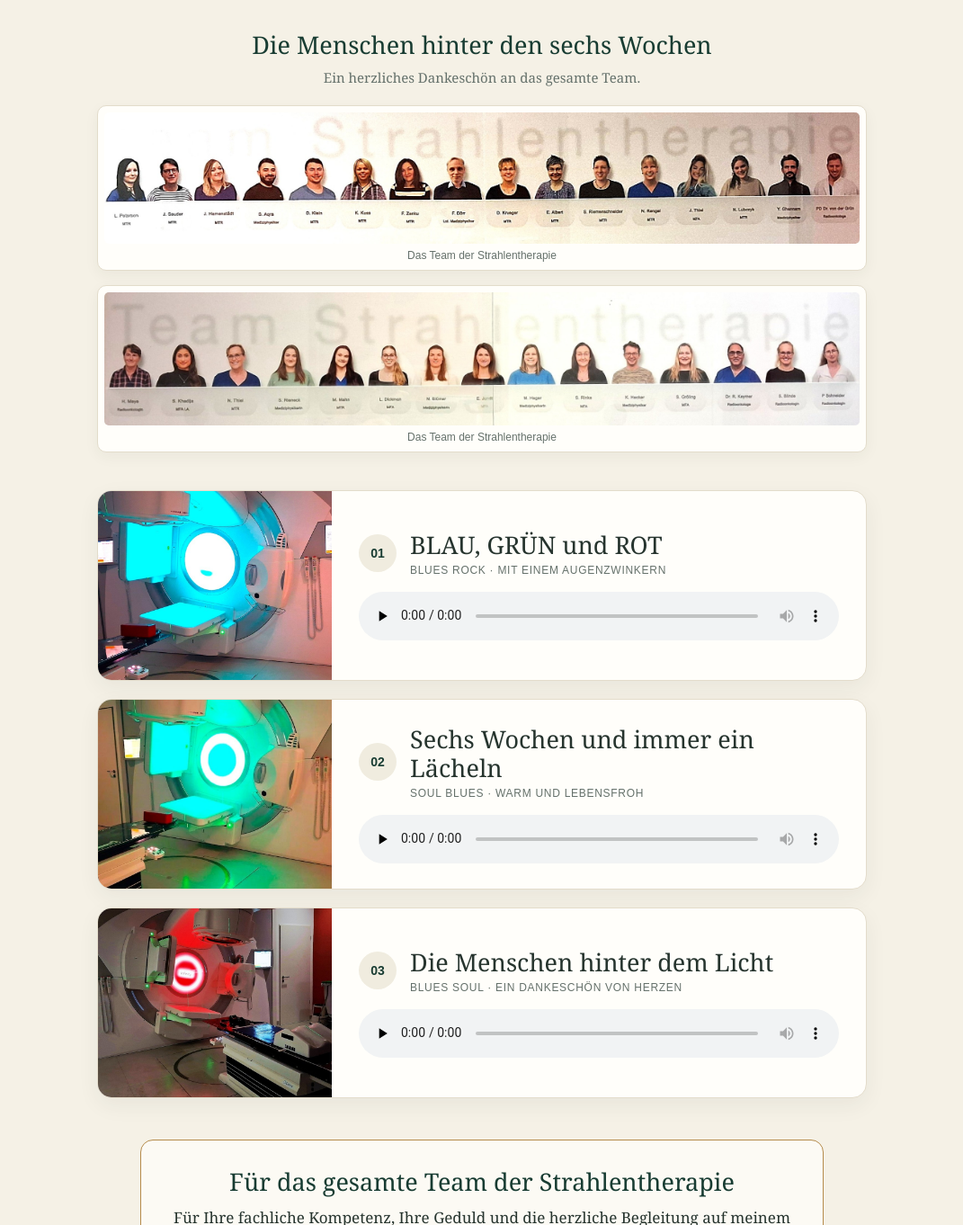
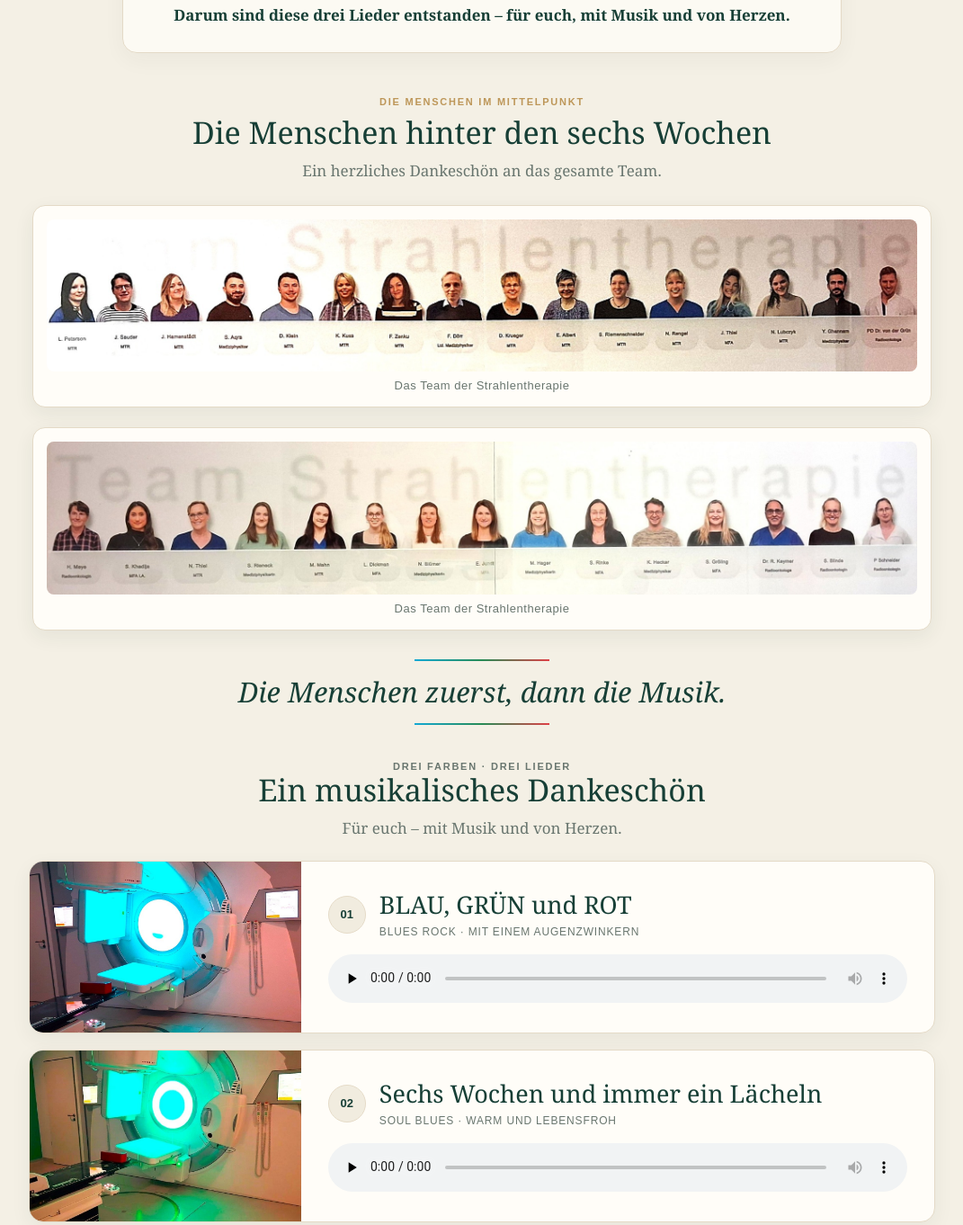
Before and after one commit to KompassProjekte/Drei_Farben_ein_tolles_Team, a plain HTML site: page index.html in a window 1280 px wide. Shown: the part 629-1991 px from the top of the page at 90% size, without its empty margins (104-1175 px from the left). Drawn offline with Linux system fonts and the light colour scheme.

Commit message:
Add files via upload
Version 2.0 – überarbeitete Gestaltung der Musikseite

```diff
--- a/index.html
+++ b/index.html
@@ -1,50 +1,38 @@
 <!doctype html>
 <html lang="de">
 <head>
-<meta charset="utf-8"><meta name="viewport" content="width=device-width, initial-scale=1">
-<meta name="theme-color" content="#183c32">
+<meta charset="utf-8">
+<meta name="viewport" content="width=device-width, initial-scale=1">
+<meta name="theme-color" content="#173f36">
 <meta name="description" content="Drei Lieder als persönliches Dankeschön an das Team der Strahlentherapie.">
 <title>Drei Farben – ein tolles Team!</title>
 <style>
-:root{--green:#183c32;--green2:#315b4e;--ink:#26342e;--muted:#65716b;--paper:#f5f1e6;--white:#fffefa;--gold:#b58b4b;--blue:#12b9d2;--red:#e83c42}
+:root{--forest:#173f36;--forest2:#28594b;--ink:#26362f;--muted:#69766f;--paper:#f4f0e5;--card:#fffdf8;--gold:#bd9658;--line:#e4dac7;--blue:#13a9d4;--green:#278b55;--red:#df4147}
 *{box-sizing:border-box}html{scroll-behavior:smooth}body{margin:0;background:var(--paper);color:var(--ink);font:17px/1.65 Georgia,'Times New Roman',serif}
-.hero{position:relative;min-height:360px;display:grid;place-items:center;text-align:center;color:white;padding:72px 22px;background:linear-gradient(110deg,rgba(13,39,34,.86),rgba(24,60,50,.75)),url('bilder/eingang.jpg') center 48%/cover}
-.hero-inner{max-width:850px}.eyebrow{font:700 11px/1.4 Arial,sans-serif;letter-spacing:.22em;text-transform:uppercase;color:#e7d4ad}
-h1{font-size:clamp(36px,6vw,64px);font-weight:500;line-height:1.05;margin:16px 0 12px}.subtitle{font-size:clamp(16px,2.4vw,21px);margin:0;color:#f4f0e6}
-.colorline{height:5px;max-width:340px;margin:25px auto 0;background:linear-gradient(90deg,#159ed8 0 33.3%,#238b53 33.3% 66.6%,#e43c43 66.6%);border-radius:9px}
-main{max-width:900px;margin:auto;padding:44px 22px 64px}.intro{text-align:center;max-width:740px;margin:0 auto 38px}.intro p{margin:0 0 13px}.intro strong{color:var(--green)}
-.team{margin:0 auto 42px;max-width:900px}
-.team h2{text-align:center;color:var(--green);margin:0 0 8px}
-.team-intro{text-align:center;color:var(--muted);font-size:15px;margin:0 0 18px}
-.team-photo{margin:0 0 16px;background:var(--white);border:1px solid #e3dccb;border-radius:10px;padding:7px;box-shadow:0 5px 16px rgba(31,53,44,.05)}
-.team-photo img{display:block;width:100%;height:auto;border-radius:5px}
-.team-photo figcaption{text-align:center;font:12px Arial,sans-serif;color:var(--muted);padding:6px 2px 2px}
-/* Reservierter Platz für das noch fehlende Einzelporträt; wird erst nach Erhalt des Fotos sichtbar eingefügt. */
-.team-photo-slot{display:none}
-.tracks{display:grid;gap:20px}.track{background:var(--white);border:1px solid #e3dccb;border-radius:16px;overflow:hidden;box-shadow:0 8px 24px rgba(31,53,44,.06)}
-.track-image{height:180px;overflow:hidden;background:#ddd}.track-image img{width:100%;height:100%;object-fit:cover;display:block}.track-content{padding:22px 25px 24px}.track-head{display:flex;gap:15px;align-items:center}.num{flex:0 0 42px;height:42px;border-radius:50%;display:grid;place-items:center;background:#f0ecdf;color:var(--green);font:700 14px Arial,sans-serif}h2{font-size:clamp(21px,3vw,27px);line-height:1.2;font-weight:500;margin:0}.style{font:12px Arial,sans-serif;letter-spacing:.06em;text-transform:uppercase;color:var(--muted);margin-top:5px}audio{display:block;width:100%;margin-top:17px;accent-color:var(--green)}
-.closing{margin:46px auto 0;max-width:760px;text-align:center;padding:30px 24px;border:1px solid var(--gold);background:rgba(255,254,250,.72);border-radius:14px}.closing h2{color:var(--green);margin-bottom:10px}.closing p{margin:0}.signature{font-size:27px;font-style:italic;color:var(--green);margin-top:12px!important}
-footer{text-align:center;padding:25px 18px 34px;color:#73786f;font:12px Arial,sans-serif;border-top:1px solid #e2dbc9}
-@media(min-width:700px){.track{display:grid;grid-template-columns:260px 1fr;min-height:210px}.track-image{height:100%;min-height:210px}.track-content{align-self:center;padding:26px 30px}}
-@media(max-width:480px){.hero{min-height:310px;padding:55px 18px}.track-image{height:155px}.track-content{padding:18px}.closing{padding:24px 18px}}
-</style></head>
+.hero{position:relative;min-height:clamp(270px,34vw,390px);display:grid;place-items:center;text-align:center;color:#fff;padding:64px 22px;background:linear-gradient(110deg,rgba(13,42,35,.70),rgba(23,63,54,.56)),url('bilder/eingang.jpg') center 46%/cover}
+.hero:after{content:"";position:absolute;inset:auto 0 0;height:5px;background:linear-gradient(90deg,var(--blue) 0 33.33%,var(--green) 33.33% 66.66%,var(--red) 66.66%)}
+.hero-inner{position:relative;z-index:1;max-width:900px}.eyebrow{font:700 11px/1.4 Arial,sans-serif;letter-spacing:.22em;text-transform:uppercase;color:#f0d9ae}h1{font-size:clamp(38px,6vw,66px);font-weight:500;line-height:1.04;margin:15px 0 13px}.subtitle{font-size:clamp(16px,2vw,21px);margin:0;color:#f6f0e5}.colorline{height:4px;max-width:290px;margin:24px auto 0;background:linear-gradient(90deg,var(--blue) 0 33.3%,var(--green) 33.3% 66.6%,var(--red) 66.6%);border-radius:8px}
+main{max-width:1060px;margin:auto;padding:48px 26px 66px}.intro{text-align:center;max-width:800px;margin:0 auto 48px;padding:27px 34px;background:rgba(255,253,248,.78);border:1px solid var(--line);border-radius:16px;box-shadow:0 8px 24px rgba(35,55,45,.045)}.intro p{margin:0 0 13px}.intro p:last-child{margin-bottom:0}.intro strong{color:var(--forest)}
+.section-kicker{text-align:center;font:700 11px Arial,sans-serif;letter-spacing:.16em;text-transform:uppercase;color:var(--gold);margin:0 0 8px}.team{margin:0 auto 40px;max-width:1000px}.team h2,.tracks-heading h2{font-size:clamp(25px,3vw,34px);font-weight:500;line-height:1.2;text-align:center;color:var(--forest);margin:0}.team-intro{text-align:center;color:var(--muted);margin:8px 0 24px}.team-gallery{display:grid;gap:20px}.team-photo{margin:0;background:var(--card);border:1px solid var(--line);border-radius:14px;padding:12px;box-shadow:0 7px 22px rgba(31,53,44,.07)}.team-photo img{display:block;width:100%;height:auto;border-radius:8px}.team-photo figcaption{text-align:center;font:12px Arial,sans-serif;letter-spacing:.04em;color:var(--muted);padding:8px 2px 1px}.team-motto{margin:32px auto 38px;text-align:center;color:var(--forest);font-size:clamp(23px,3vw,31px);font-style:italic;line-height:1.25}.team-motto:before,.team-motto:after{content:"";display:block;width:min(150px,30%);height:2px;background:linear-gradient(90deg,var(--blue),var(--green),var(--red));margin:0 auto 15px}.team-motto:after{margin:15px auto 0}
+.tracks-heading{text-align:center;margin:0 auto 22px}.tracks-heading p{margin:8px 0 0;color:var(--muted)}.tracks{display:grid;gap:18px}.track{display:grid;grid-template-columns:minmax(210px,30%) 1fr;background:var(--card);border:1px solid var(--line);border-radius:16px;overflow:hidden;box-shadow:0 7px 22px rgba(31,53,44,.06);transition:transform .2s,box-shadow .2s}.track:hover{transform:translateY(-2px);box-shadow:0 11px 28px rgba(31,53,44,.10)}.track-image{min-height:190px;background:#ddd}.track-image img{width:100%;height:100%;object-fit:cover;display:block}.track-content{padding:24px 30px;align-self:center}.track-head{display:flex;gap:15px;align-items:center}.num{flex:0 0 42px;height:42px;border-radius:50%;display:grid;place-items:center;background:#f1ecdf;color:var(--forest);font:700 13px Arial,sans-serif;border:1px solid #e5dbc8}h3{font-size:clamp(21px,2.6vw,27px);line-height:1.2;font-weight:500;margin:0;color:var(--forest)}.style{font:12px Arial,sans-serif;letter-spacing:.07em;text-transform:uppercase;color:var(--muted);margin-top:6px}audio{display:block;width:100%;margin-top:18px;accent-color:var(--forest)}
+.closing{margin:48px auto 0;max-width:820px;text-align:center;padding:34px 30px;border:1px solid var(--gold);background:rgba(255,253,248,.88);border-radius:16px;box-shadow:0 7px 22px rgba(31,53,44,.045)}.closing h2{font-size:25px;font-weight:500;color:var(--forest);margin:0 0 12px}.closing p{margin:0}.signature{font-size:27px;font-style:italic;color:var(--forest);margin-top:15px!important}footer{text-align:center;padding:25px 18px 34px;color:#73786f;font:12px Arial,sans-serif;border-top:1px solid var(--line)}
+@media(max-width:650px){body{font-size:16px}.hero{min-height:280px;padding:48px 18px}main{padding:30px 15px 46px}.intro{padding:22px 18px;margin-bottom:36px}.team-photo{padding:8px}.team-gallery{gap:14px}.team-motto{margin:26px auto 30px}.track{grid-template-columns:1fr}.track-image{height:190px;min-height:0}.track-content{padding:19px 18px 22px}.closing{padding:26px 18px;margin-top:34px}}
+@media(min-width:1000px){.team-gallery{gap:22px}.team-photo{padding:15px}.team-photo figcaption{font-size:13px}}
+</style>
+</head>
 <body>
 <header class="hero"><div class="hero-inner"><div class="eyebrow">Ein musikalisches Dankeschön</div><h1>Drei Farben –<br>ein tolles Team!</h1><p class="subtitle">Drei Lieder. Sechs Wochen. Eine bleibende Erinnerung.</p><div class="colorline"></div></div></header>
 <main>
 <section class="intro"><p>Manches lässt sich nicht mit einem einfachen „Danke“ sagen.</p><p>Sechs Wochen lang durfte ich Ihre Arbeit, Ihre Aufmerksamkeit und Ihre Menschlichkeit erleben. Ich habe gesehen, wie viel Wissen, Erfahrung und Sorgfalt hinter jeder Behandlung stehen – und wie viel ein freundliches Wort, ein Lächeln oder eine kleine Portion Humor bewirken können.</p><p><strong>Darum sind diese drei Lieder entstanden – für euch, mit Musik und von Herzen.</strong></p></section>
-<section class="team" aria-labelledby="team-heading">
-<h2 id="team-heading">Die Menschen hinter den sechs Wochen</h2>
-<p class="team-intro">Ein herzliches Dankeschön an das gesamte Team.</p>
-<figure class="team-photo"><img src="bilder/team-oberer-abschnitt.jpg" alt="Teamfoto, oberer Abschnitt der Teamübersicht"><figcaption>Das Team der Strahlentherapie</figcaption></figure>
-<!-- Hier kann später das noch fehlende Einzelporträt zwischen den beiden Teamabschnitten eingefügt werden. -->
-<div class="team-photo-slot" aria-hidden="true"></div>
-<figure class="team-photo"><img src="bilder/team-unterer-abschnitt.jpg" alt="Teamfoto, unterer Abschnitt der Teamübersicht"><figcaption>Das Team der Strahlentherapie</figcaption></figure>
-</section>
-<section class="tracks" aria-label="Die drei Lieder">
-<article class="track"><div class="track-image"><img src="bilder/blau.jpg" alt="Bestrahlungsgerät in blauem Licht"></div><div class="track-content"><div class="track-head"><div class="num">01</div><div><h2>BLAU, GRÜN und ROT</h2><div class="style">Blues Rock · mit einem Augenzwinkern</div></div></div><audio controls preload="none"><source src="musik/01-blau-gruen-und-rot.mp3" type="audio/mpeg">Dein Browser unterstützt die Audiowiedergabe nicht.</audio></div></article>
-<article class="track"><div class="track-image"><img src="bilder/gruen.jpg" alt="Bestrahlungsgerät in grünem Licht"></div><div class="track-content"><div class="track-head"><div class="num">02</div><div><h2>Sechs Wochen und immer ein Lächeln</h2><div class="style">Soul Blues · warm und lebensfroh</div></div></div><audio controls preload="none"><source src="musik/02-sechs-wochen-und-immer-ein-laecheln.mp3" type="audio/mpeg">Dein Browser unterstützt die Audiowiedergabe nicht.</audio></div></article>
-<article class="track"><div class="track-image"><img src="bilder/rot.jpg" alt="Bestrahlungsgerät in rotem Licht"></div><div class="track-content"><div class="track-head"><div class="num">03</div><div><h2>Die Menschen hinter dem Licht</h2><div class="style">Blues Soul · ein Dankeschön von Herzen</div></div></div><audio controls preload="none"><source src="musik/03-die-menschen-hinter-dem-licht.mp3" type="audio/mpeg">Dein Browser unterstützt die Audiowiedergabe nicht.</audio></div></article>
-</section>
+<section class="team" aria-labelledby="team-heading"><p class="section-kicker">Die Menschen im Mittelpunkt</p><h2 id="team-heading">Die Menschen hinter den sechs Wochen</h2><p class="team-intro">Ein herzliches Dankeschön an das gesamte Team.</p>
+<div class="team-gallery"><figure class="team-photo"><img src="bilder/team-oberer-abschnitt.jpg" alt="Teamfoto, oberer Abschnitt der Teamübersicht"><figcaption>Das Team der Strahlentherapie</figcaption></figure><figure class="team-photo"><img src="bilder/team-unterer-abschnitt.jpg" alt="Teamfoto, unterer Abschnitt der Teamübersicht"><figcaption>Das Team der Strahlentherapie</figcaption></figure></div>
+<p class="team-motto">Die Menschen zuerst, dann die Musik.</p></section>
+<section aria-labelledby="tracks-title"><div class="tracks-heading"><p class="section-kicker">Drei Farben · Drei Lieder</p><h2 id="tracks-title">Ein musikalisches Dankeschön</h2><p>Für euch – mit Musik und von Herzen.</p></div>
+<div class="tracks">
+<article class="track"><div class="track-image"><img src="bilder/blau.jpg" alt="Bestrahlungsgerät in blauem Licht"></div><div class="track-content"><div class="track-head"><div class="num">01</div><div><h3>BLAU, GRÜN und ROT</h3><div class="style">Blues Rock · mit einem Augenzwinkern</div></div></div><audio controls preload="none"><source src="musik/01-blau-gruen-und-rot.mp3" type="audio/mpeg">Dein Browser unterstützt die Audiowiedergabe nicht.</audio></div></article>
+<article class="track"><div class="track-image"><img src="bilder/gruen.jpg" alt="Bestrahlungsgerät in grünem Licht"></div><div class="track-content"><div class="track-head"><div class="num">02</div><div><h3>Sechs Wochen und immer ein Lächeln</h3><div class="style">Soul Blues · warm und lebensfroh</div></div></div><audio controls preload="none"><source src="musik/02-sechs-wochen-und-immer-ein-laecheln.mp3" type="audio/mpeg">Dein Browser unterstützt die Audiowiedergabe nicht.</audio></div></article>
+<article class="track"><div class="track-image"><img src="bilder/rot.jpg" alt="Bestrahlungsgerät in rotem Licht"></div><div class="track-content"><div class="track-head"><div class="num">03</div><div><h3>Die Menschen hinter dem Licht</h3><div class="style">Blues Soul · ein Dankeschön von Herzen</div></div></div><audio controls preload="none"><source src="musik/03-die-menschen-hinter-dem-licht.mp3" type="audio/mpeg">Dein Browser unterstützt die Audiowiedergabe nicht.</audio></div></article>
+</div></section>
 <section class="closing"><h2>Für das gesamte Team der Strahlentherapie</h2><p>Für Ihre fachliche Kompetenz, Ihre Geduld und die herzliche Begleitung auf meinem Weg möchte ich Ihnen von Herzen danken. Sie haben mir diese Zeit leichter gemacht und mir Zuversicht gegeben.</p><p class="signature">Mit herzlichen Grüßen und großer Dankbarkeit<br>Lothar</p></section>
 </main><footer>Ein persönliches musikalisches Dankeschön · Drei Farben – ein tolles Team</footer>
 </body></html>
```
Also changed, not shown: 1 other file.
